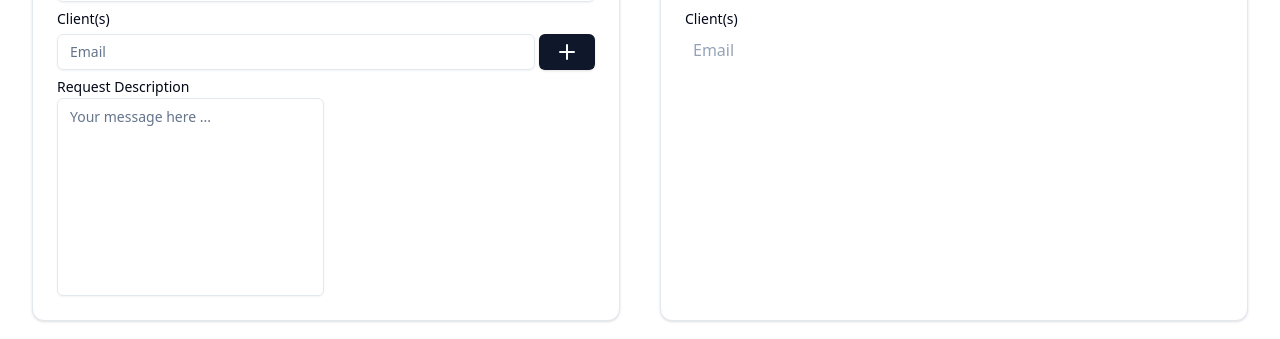
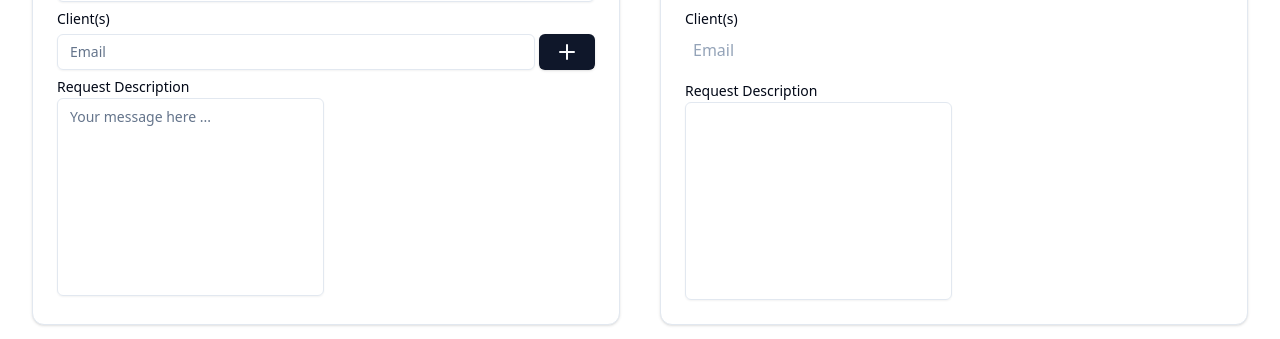
Before and after one commit to COSC-499-W2023/year-long-project-team-9, a Next.js app in the folder app/front-end/: page /CreateRequest3 in a window 1280 px wide. Shown: the part 188-527 px from the top of the page. Built offline with nearby package versions, Linux system fonts and the light colour scheme.

Commit message:
Added description preview
See title.

```diff
--- a/app/front-end/src/pages/CreateRequest3.tsx
+++ b/app/front-end/src/pages/CreateRequest3.tsx
@@ -64,6 +64,7 @@ const CreateRequest = () => {
     const [clientList,setClientList] = React.useState([{client:''}]);
     const handleClientAdd = () => {
         setClientList([...clientList,{client:''}])
+        append({value:''})
         console.log(clientList.length)
     };
     const handleClientRemove = (index:number) => {
@@ -104,7 +105,7 @@ const CreateRequest = () => {
                                     <div key={field.id} className='flex pt-1 gap-1'>
                                         <Input placeholder='Email' required {...register(`clients.${index}.value`,{required:true,pattern:{value:/\S+@\S+\.\S+/,message:''}})}/>
                                         {fields.length-1 === index && fields.length < 10 && (
-                                            <Button type='button' onClick={() => append({value:''})}><Plus/></Button>
+                                            <Button type='button' onClick={handleClientAdd}><Plus/></Button>
                                         )}
                                         {fields.length-1 != index && fields.length > 1 && (
                                             <Button type='button' onClick={() => remove(index)}><X/></Button>
@@ -145,6 +146,12 @@ const CreateRequest = () => {
                                     </ul>
                                 ))}
                             </div>
+                            <div id='prevDescAndData' className='grid grid-cols-2 left-justify gap-1 pt-2'>
+                                <div id='prevDesc'>
+                                    <Label>Request Description</Label>
+                                    <Textarea className='resize-none' placeholder={desc} readOnly rows={9}/>
+                                </div>
+                            </div>
                         </CardContent>
                     </Card>
                 </div>
```
